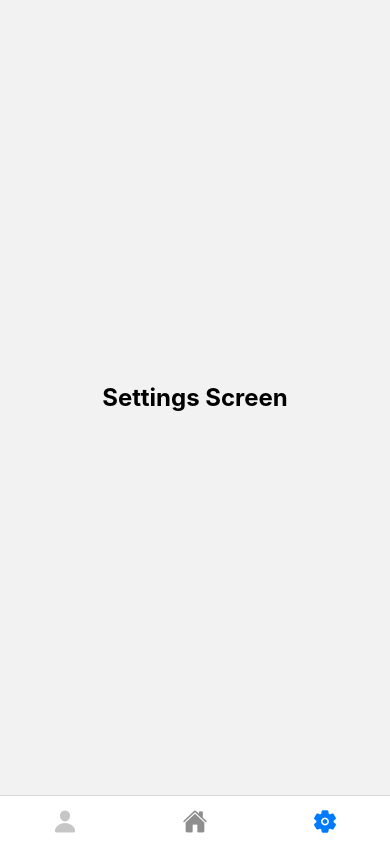
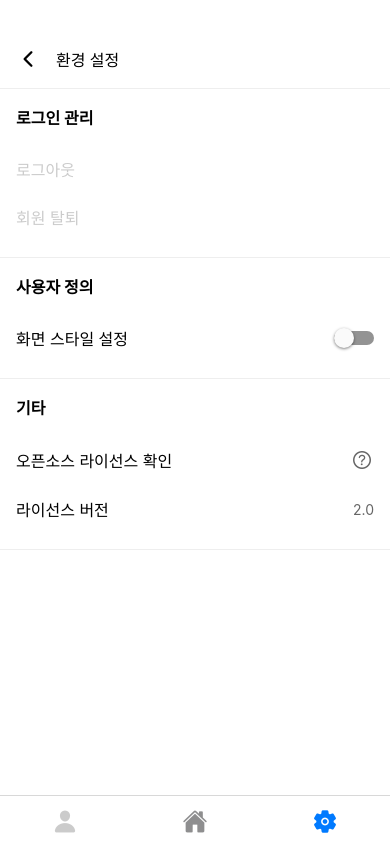
Before and after one commit to eunsol-k/lets-eat-M-FE, a React Native app: screen /Settings in a window 390 px wide. Built offline with nearby package versions, Linux system fonts and the light colour scheme.

Commit message:
Add SettingsScreen and Add logout/withdraw process

```diff
--- a/App.js
+++ b/App.js
@@ -4,6 +4,8 @@ import { NavigationContainer } from '@react-navigation/native';
 import { createBottomTabNavigator } from '@react-navigation/bottom-tabs';
 import AsyncStorage from '@react-native-async-storage/async-storage';
 import { createNativeStackNavigator } from '@react-navigation/native-stack';
+import { useFocusEffect } from '@react-navigation/native';
+import { useNavigation } from '@react-navigation/native';
 
 const Stack = createNativeStackNavigator();
 const Tab = createBottomTabNavigator();
@@ -82,20 +84,28 @@ const MypageStack = () => {
 };
 
 function MyTab() {
+  const navigation = useNavigation();
   const [isLoginned, setIsLoginned] = useState(false);
 
   useEffect(() => {
+    const unsubscribe = navigation.addListener('state', async () => {
+      const token = await AsyncStorage.getItem('access_token');
+      setIsLoginned(!!token);
+    });
+
+    return unsubscribe;
+  }, [navigation]);
+
+  useFocusEffect(
+    React.useCallback(() => {
+      const checkLoginStatus = async () => {
+        const token = await AsyncStorage.getItem('access_token');
+        setIsLoginned(!!token);
+      };
+
       checkLoginStatus();
-  }, []);
-
-  const checkLoginStatus = async () => {
-    try {
-      const nickname = await AsyncStorage.getItem('nickname');
-      setIsLoginned(!!nickname);
-    } catch (error) {
-      console.error('Error checking login status:', error);
-    }
-  };
+    }, [])
+  );
 
   return (
     <Tab.Navigator initialRouteName="Home"
@@ -103,10 +113,17 @@ function MyTab() {
       tabBarLabelPosition: 'beside-icon', // 라벨 위치 변경
       tabBarShowLabel: false
     }}>
-      <Tab.Screen name="Mypage" component={MypageStack} options={{
+      <Tab.Screen
+        name="Mypage"
+        component={MypageStack}
+        options={{
           headerShown: false,
           tabBarIcon: ({ color, size }) => (
-          <Ionicons name="person" size={size} color={color} />
+            <Ionicons
+              name="person"
+              size={size}
+              color={isLoginned ? color : '#999'}
+            />
           ),
           tabBarButton: (props) => (
             <TouchableOpacity
@@ -116,9 +133,15 @@ function MyTab() {
                 props.style,
                 !isLoginned && { opacity: 0.5 }
               ]}
+              onPress={() => {
+                if (isLoginned) {
+                  props.onPress();
+                }
+              }}
             />
           )
-      }} />
+        }}
+      />
       <Tab.Screen name="Home" component={MainStack} options={{
         headerShown: false,
         tabBarIcon: ({ color, size }) => (
--- a/screens/LoginScreen.js
+++ b/screens/LoginScreen.js
@@ -9,6 +9,7 @@ import { SERVER_ROOT } from '../config/config'
 const LoginScreen = ({ navigation }) => {
   const [userId, setUserId] = useState('');
   const [password, setPassword] = useState('');
+  const [informMismatch, setInformMismatch] = useState(false)
 
   const route = useRoute();
   const nickname = route.params?.username;
@@ -36,6 +37,9 @@ const LoginScreen = ({ navigation }) => {
 
           navigation.navigate('MainScreen');
         }
+      } else {
+        setInformMismatch(true);
+        return;
       }
     } catch (error) {
       console.error('Login error:', error);
@@ -66,6 +70,9 @@ const LoginScreen = ({ navigation }) => {
           onChangeText={setPassword}
           secureTextEntry
         />
+        {informMismatch && (
+          <Text style={styles.errorText}>아이디 또는 비밀번호가 틀렸습니다.</Text>
+        )}
 
         <TouchableOpacity style={styles.button} onPress={handleLogin}>
           <Text style={styles.buttonText}>로그인</Text>
--- a/screens/SearchScreen.js
+++ b/screens/SearchScreen.js
@@ -132,7 +132,7 @@ const SearchScreen = ({ navigation }) => {
         >
           {recentSearches.map((search, index) => (
             <TouchableOpacity
-              key={`recent-${search}-${index}`}
+              key={index}
               style={styles.recentSearchItem}
               onPress={() => handleRecentSearchClick(search)}
             >
--- a/screens/SettingsScreen.js
+++ b/screens/SettingsScreen.js
@@ -1,23 +1,266 @@
-import { View, Text, StyleSheet } from 'react-native';
+// SettingsScreen.js
+import React, { useState } from 'react';
+import {
+  View,
+  Text,
+  StyleSheet,
+  TouchableOpacity,
+  SafeAreaView,
+  Switch,
+  Alert,
+  Modal
+} from 'react-native';
+import AsyncStorage from '@react-native-async-storage/async-storage';
+import Icon from 'react-native-vector-icons/Ionicons';
+import { SERVER_ROOT } from '../config/config'
+import { useFocusEffect } from '@react-navigation/native';
 
-const SettingsScreen = () => {
+const SettingsScreen = ({ navigation }) => {
+  const [isDarkMode, setIsDarkMode] = useState(false);
+  const [isLicenseModalVisible, setLicenseModalVisible] = useState(false);
+  const [isLoggedIn, setIsLoggedIn] = useState(false);
+
+  useFocusEffect(
+    React.useCallback(() => {
+      const loadData = async () => {
+        await Promise.all([
+          checkLoginStatus()
+        ])
+      }
+
+      loadData()
+    }, [isLoggedIn])
+  )
+
+  const checkLoginStatus = async () => {
+    try {
+      const token = await AsyncStorage.getItem('access_token');
+      setIsLoggedIn(!!token);
+    } catch (error) {
+      console.error('Login check error:', error);
+    }
+  };
+
+  const handleLogout = async () => {
+    if (!isLoggedIn) return;
+
+    try {
+      await AsyncStorage.removeItem('access_token');
+      await AsyncStorage.removeItem('refresh_token');
+      await AsyncStorage.removeItem('nickname');
+      navigation.navigate('MainScreen');
+    } catch (error) {
+      console.error('Logout error:', error);
+    }
+  };
+
+  const handleWithdrawal = async () => {
+    if (!isLoggedIn) return;
+
+    Alert.alert(
+      '회원 탈퇴',
+      '정말로 탈퇴하시겠습니까?',
+      [
+        {
+          text: '취소',
+          style: 'cancel'
+        },
+        {
+          text: '탈퇴',
+          style: 'destructive',
+          onPress: async () => {
+            try {
+              const token = await AsyncStorage.getItem('access_token');
+              const response = await fetch(`${SERVER_ROOT}/auth/users`, {
+                method: 'DELETE',
+                headers: {
+                  'Authorization': `Bearer ${token}`
+                }
+              });
+
+              if (response.status === 200) {
+                await AsyncStorage.removeItem('access_token');
+                await AsyncStorage.removeItem('refresh_token');
+                await AsyncStorage.removeItem('nickname');
+                navigation.navigate('MainScreen');
+              }
+            } catch (error) {
+              console.error('Withdrawal error:', error);
+            }
+          }
+        }
+      ]
+    );
+  };
+
   return (
-    <View style={styles.container}>
-      <Text style={styles.text}>Settings Screen</Text>
-    </View>
+    <SafeAreaView style={styles.container}>
+      <View style={styles.header}>
+        <TouchableOpacity onPress={() => navigation.goBack()}>
+          <Icon name="chevron-back" size={24} color="black" />
+        </TouchableOpacity>
+        <Text style={styles.headerTitle}>환경 설정</Text>
+      </View>
+
+      <View style={styles.section}>
+        <Text style={styles.sectionTitle}>로그인 관리</Text>
+        <TouchableOpacity
+          style={[styles.menuItem, !isLoggedIn && styles.disabledMenuItem]}
+          onPress={handleLogout}
+        >
+          <Text style={[styles.menuText, !isLoggedIn && styles.disabledText]}>로그아웃</Text>
+        </TouchableOpacity>
+        <TouchableOpacity
+          style={[styles.menuItem, !isLoggedIn && styles.disabledMenuItem]}
+          onPress={handleWithdrawal}
+        >
+          <Text style={[styles.menuText, styles.dangerText, !isLoggedIn && styles.disabledText]}>회원 탈퇴</Text>
+        </TouchableOpacity>
+      </View>
+
+      <View style={styles.section}>
+        <Text style={styles.sectionTitle}>사용자 정의</Text>
+        <View style={styles.menuItem}>
+          <Text style={styles.menuText}>화면 스타일 설정</Text>
+          <Switch
+            value={isDarkMode}
+            onValueChange={setIsDarkMode}
+          />
+        </View>
+      </View>
+
+      <View style={styles.section}>
+        <Text style={styles.sectionTitle}>기타</Text>
+        <TouchableOpacity
+          style={styles.menuItem}
+          onPress={() => setLicenseModalVisible(true)}
+        >
+          <Text style={styles.menuText}>오픈소스 라이선스 확인</Text>
+          <Icon name="help-circle-outline" size={24} color="#666" />
+        </TouchableOpacity>
+        <View style={styles.menuItem}>
+          <Text style={styles.menuText}>라이선스 버전</Text>
+          <Text style={styles.versionText}>2.0</Text>
+        </View>
+      </View>
+
+      <Modal
+        visible={isLicenseModalVisible}
+        animationType="slide"
+        transparent={true}
+      >
+        <View style={styles.modalContainer}>
+          <View style={styles.modalContent}>
+            <Text style={styles.modalTitle}>오픈소스 라이선스</Text>
+            <Text style={styles.licenseText}>
+              "Copyright [2024] [Let's eat M]
+
+              Licensed under the Apache License, Version 2.0 (the "License");
+              you may not use this file except in compliance with the License.
+              You may obtain a copy of the License at
+              http://www.apache.org/licenses/LICENSE-2.0
+
+              Unless required by applicable law or agreed to in writing, software
+              distributed under the License is distributed on an "AS IS" BASIS,
+              WITHOUT WARRANTIES OR CONDITIONS OF ANY KIND, either express or implied.
+              See the License for the specific language governing permissions and
+              limitations under the License."
+            </Text>
+            <TouchableOpacity
+              style={styles.closeButton}
+              onPress={() => setLicenseModalVisible(false)}
+            >
+              <Text style={styles.closeButtonText}>닫기</Text>
+            </TouchableOpacity>
+          </View>
+        </View>
+      </Modal>
+    </SafeAreaView>
   );
 };
 
 const styles = StyleSheet.create({
   container: {
     flex: 1,
+    backgroundColor: '#fff',
+  },
+  header: {
+    flexDirection: 'row',
+    alignItems: 'center',
+    padding: 16,
+    marginBlockStart: 30,
+    borderBottomWidth: 1,
+    borderBottomColor: '#eee',
+  },
+  headerTitle: {
+    fontSize: 16,
+    fontWeight: '500',
+    marginLeft: 16,
+  },
+  section: {
+    padding: 16,
+    borderBottomWidth: 1,
+    borderBottomColor: '#eee',
+  },
+  sectionTitle: {
+    fontSize: 16,
+    fontWeight: 'bold',
+    marginBottom: 16,
+  },
+  menuItem: {
+    flexDirection: 'row',
+    alignItems: 'center',
+    paddingVertical: 12,
+  },
+  menuText: {
+    fontSize: 16,
+    flex: 1,
+  },
+  dangerText: {
+    color: 'red',
+  },
+  versionText: {
+    fontSize: 14,
+    color: '#666',
+  },
+  modalContainer: {
+    flex: 1,
     justifyContent: 'center',
     alignItems: 'center',
+    backgroundColor: 'rgba(0,0,0,0.5)',
   },
-  text: {
-    fontSize: 24,
+  modalContent: {
+    backgroundColor: '#fff',
+    borderRadius: 8,
+    padding: 20,
+    width: '80%',
+    maxHeight: '80%',
+  },
+  disabledMenuItem: {
+    opacity: 0.5,
+  },
+  disabledText: {
+    color: '#999',
+  },
+  modalTitle: {
+    fontSize: 18,
     fontWeight: 'bold',
+    marginBottom: 16,
   },
+  licenseText: {
+    fontSize: 14,
+    marginBottom: 16,
+  },
+  closeButton: {
+    alignItems: 'center',
+    padding: 12,
+    backgroundColor: '#000',
+    borderRadius: 8,
+  },
+  closeButtonText: {
+    color: '#fff',
+    fontSize: 16,
+  }
 });
 
 export default SettingsScreen;
```
Also changed, not shown: screens/MainScreen.js (+14 -11 lines). Lines whose indentation alone changed are shown as unchanged.
